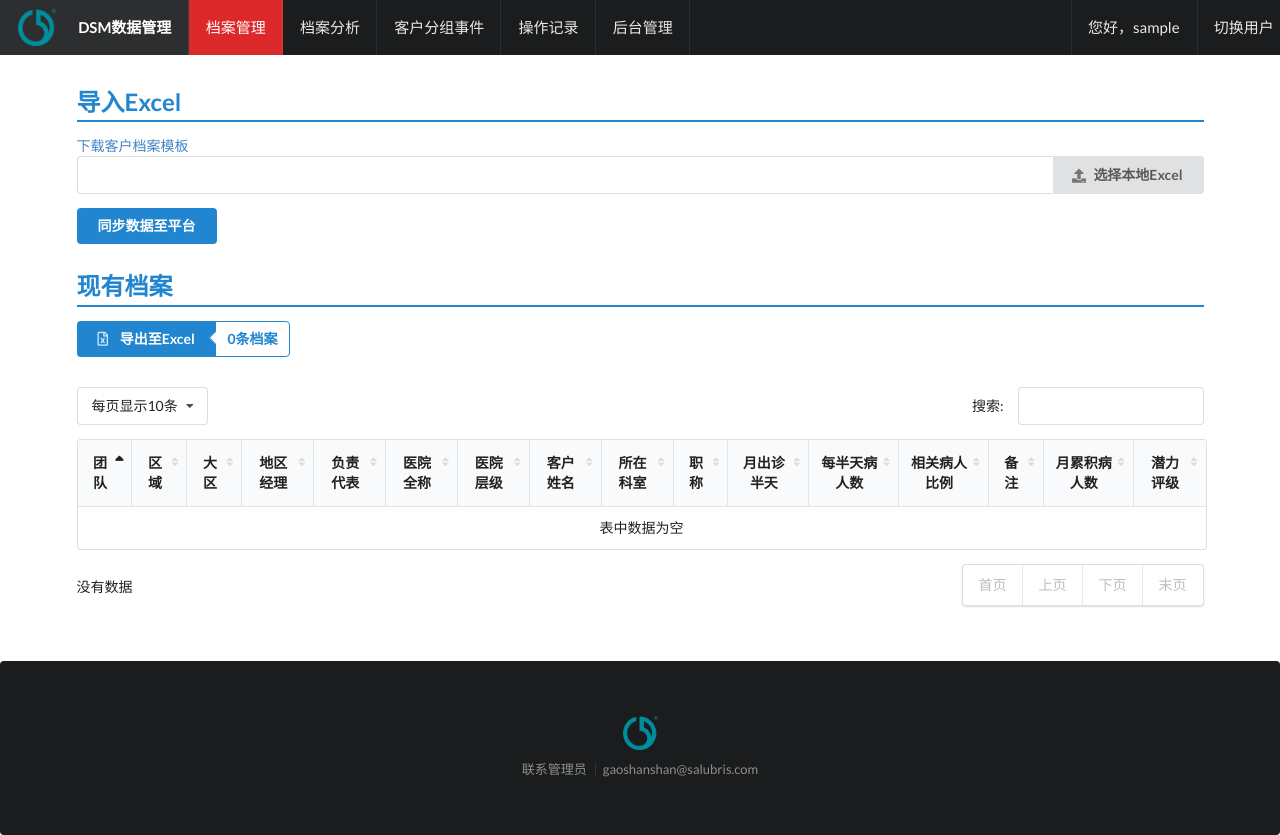
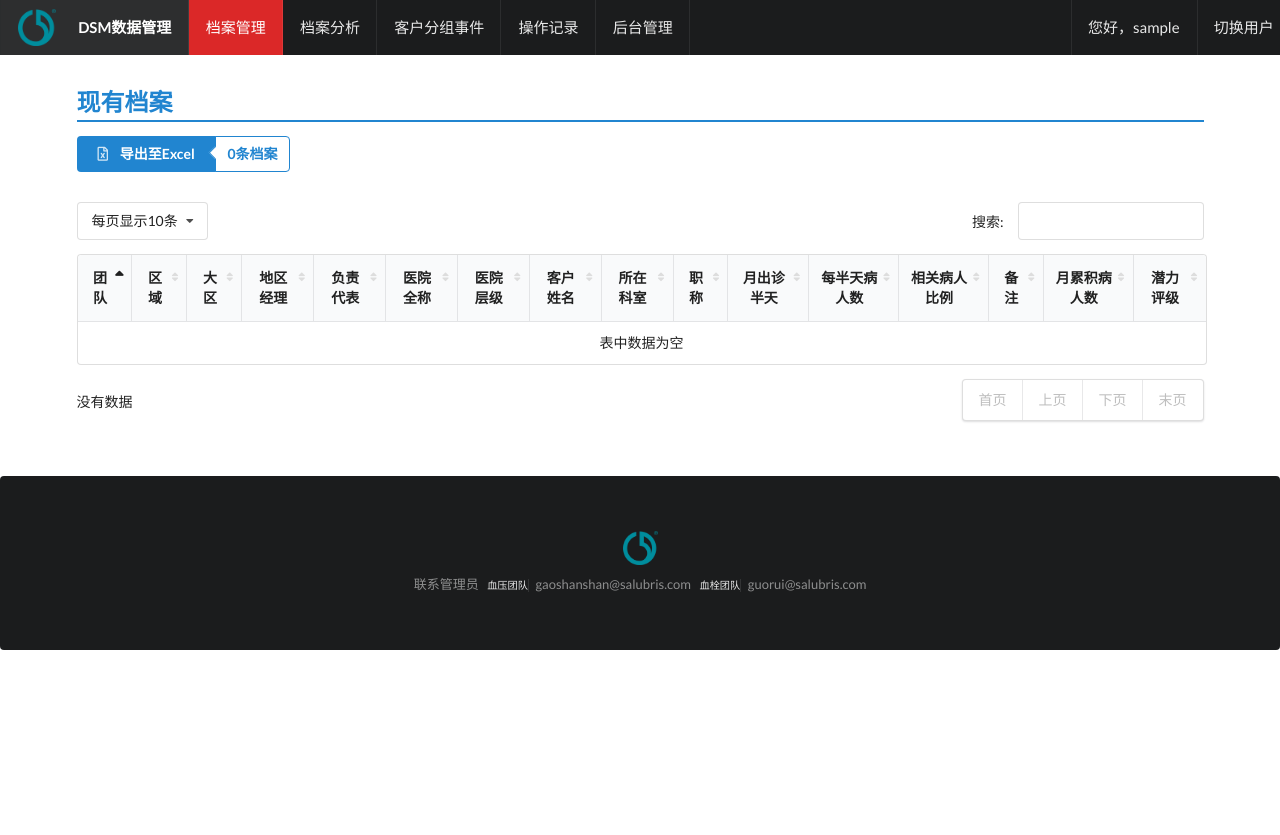
Before and after one commit to ccpic/SalesExpense_old, a Django app: page /clientfile/clients in a window 1280 px wide. After the commit the page ends 650 px from the top, so only its background shows below. Run offline with Django 3.2, Linux system fonts and the light colour scheme; the visitor is signed in with stand-in values (Sample User, id 1); data that the repository does not hold is empty.

Commit message:
Fixed a bug

```diff
--- a/SalesExpense/clientfile/templates/clientfile/analysis.html
+++ b/SalesExpense/clientfile/templates/clientfile/analysis.html
@@ -151,6 +151,7 @@ DSM客户档案管理
         });
         var data = {
             "province-select": $("#province-select").val(),
+            "bu-select": $("#bu-select").val(),
             "rd-select": $("#rd-select").val(),
             "rm-select": $("#rm-select").val(),
             "dsm-select": $("#dsm-select").val(),
@@ -191,6 +192,7 @@ DSM客户档案管理
 
         var data = {
             "province-select": $("#province-select").val(),
+            "bu-select": $("#bu-select").val(),
             "rd-select": $("#rd-select").val(),
             "rm-select": $("#rm-select").val(),
             "dsm-select": $("#dsm-select").val(),
--- a/SalesExpense/clientfile/templates/clientfile/clients.html
+++ b/SalesExpense/clientfile/templates/clientfile/clients.html
@@ -18,7 +18,7 @@ DSM客户档案管理
 {% block index %}
 <div id="pusher" class="pusher" style="padding-top:60px">
     <div class="ui hidden divider"></div>
-    {% if request.user|has_group:"地区经理" or request.user.is_staff %}
+    {% if request.user|has_group:"地区经理" %}
         <div class="ui container">
             <h2 class="ui blue dividing header">导入Excel</h2>
             <a href="{% static 'media/客户档案模板.xlsx' %}">下载客户档案模板</a>
@@ -40,6 +40,11 @@ DSM客户档案管理
         </div>
         <div class="ui hidden divider"></div>
     {% endif %}
+    <div class="ui left rail">
+        <div class="ui segment">
+          Left Rail Content
+        </div>
+      </div>
     <div class="ui container">
         <h2 class="ui blue dividing header">现有档案</h2>
         <div class="ui labeled button" tabindex="0">
--- a/SalesExpense/clientfile/views_clients.py
+++ b/SalesExpense/clientfile/views_clients.py
@@ -31,6 +31,7 @@ pd.set_option('display.width', 5000)
 
 D_SEARCH_FIELD = {
     '省/自治区/直辖市': 'province',
+    '团队': 'bu',
     '区域': 'rd',
     '大区': 'rm',
     '地区经理': 'dsm',
@@ -492,6 +493,7 @@ def dsm_auth(user, dsm_list):
 
 def get_clients(user, context=None, search_key=None, is_deleted=False, group_id=None, pub_date_gte=None, name_and_hosp=None):
     or_condiction = Q()
+
     if context is not None:
         for key, value in D_FIELD.items():
             if len(context[key]) > 0:
--- a/SalesExpense/sheets/templates/sheets/footer.html
+++ b/SalesExpense/sheets/templates/sheets/footer.html
@@ -38,7 +38,8 @@
       <img src="{% static 'assets/images/logo.png'%}" class="ui centered mini image">
       <div class="ui horizontal inverted small divided link list">
           <div class="item">联系管理员</div>
-          <a class="item" href="mailto:gaoshanshan@salubris.com">gaoshanshan@salubris.com</a>
+          血压团队<a class="item" href="mailto:gaoshanshan@salubris.com">gaoshanshan@salubris.com</a>
+          血栓团队<a class="item" href="mailto:guorui@salubris.com">guorui@salubris.com</a>
       </div>
     </div>
   </div>
```
